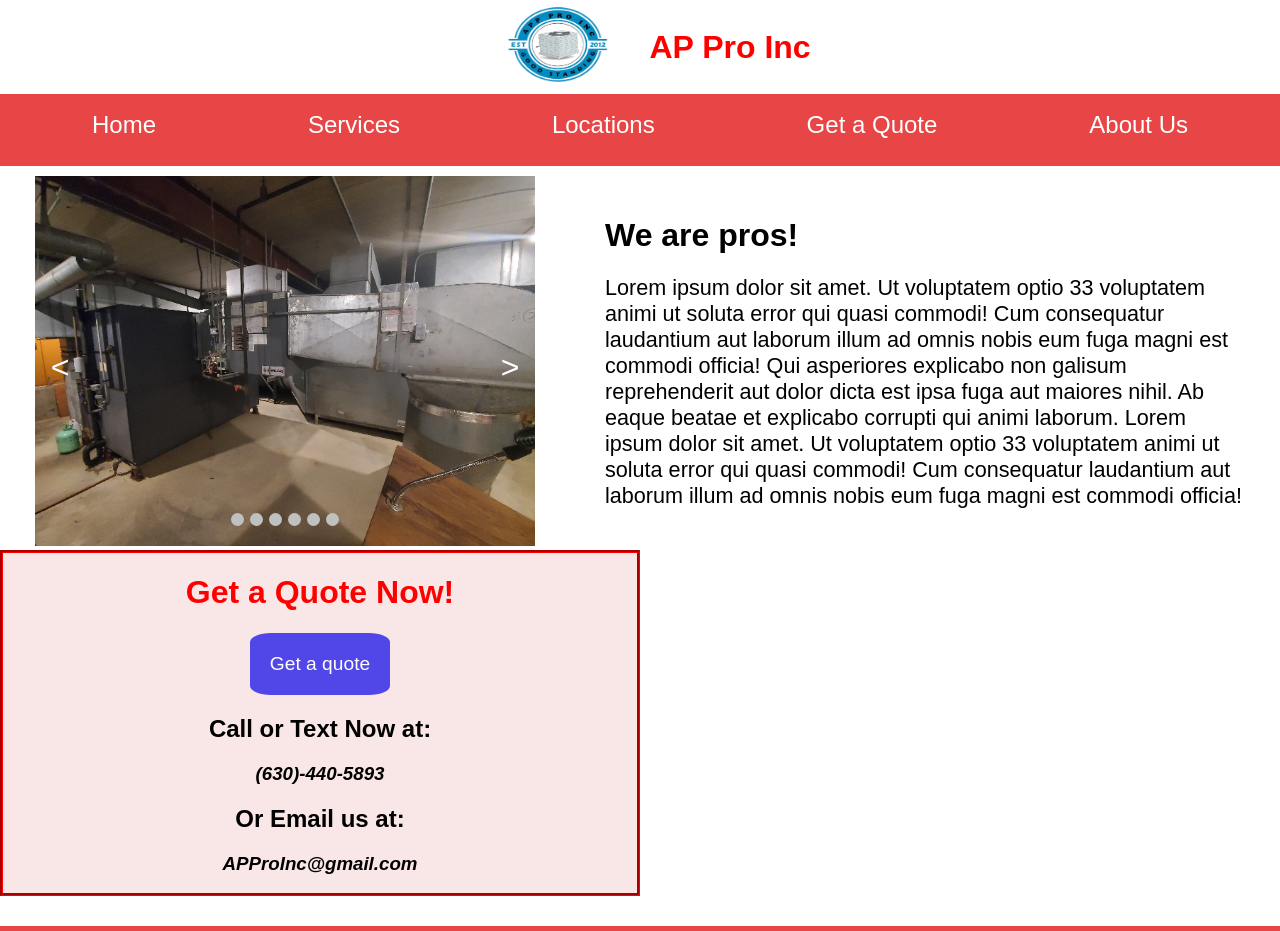
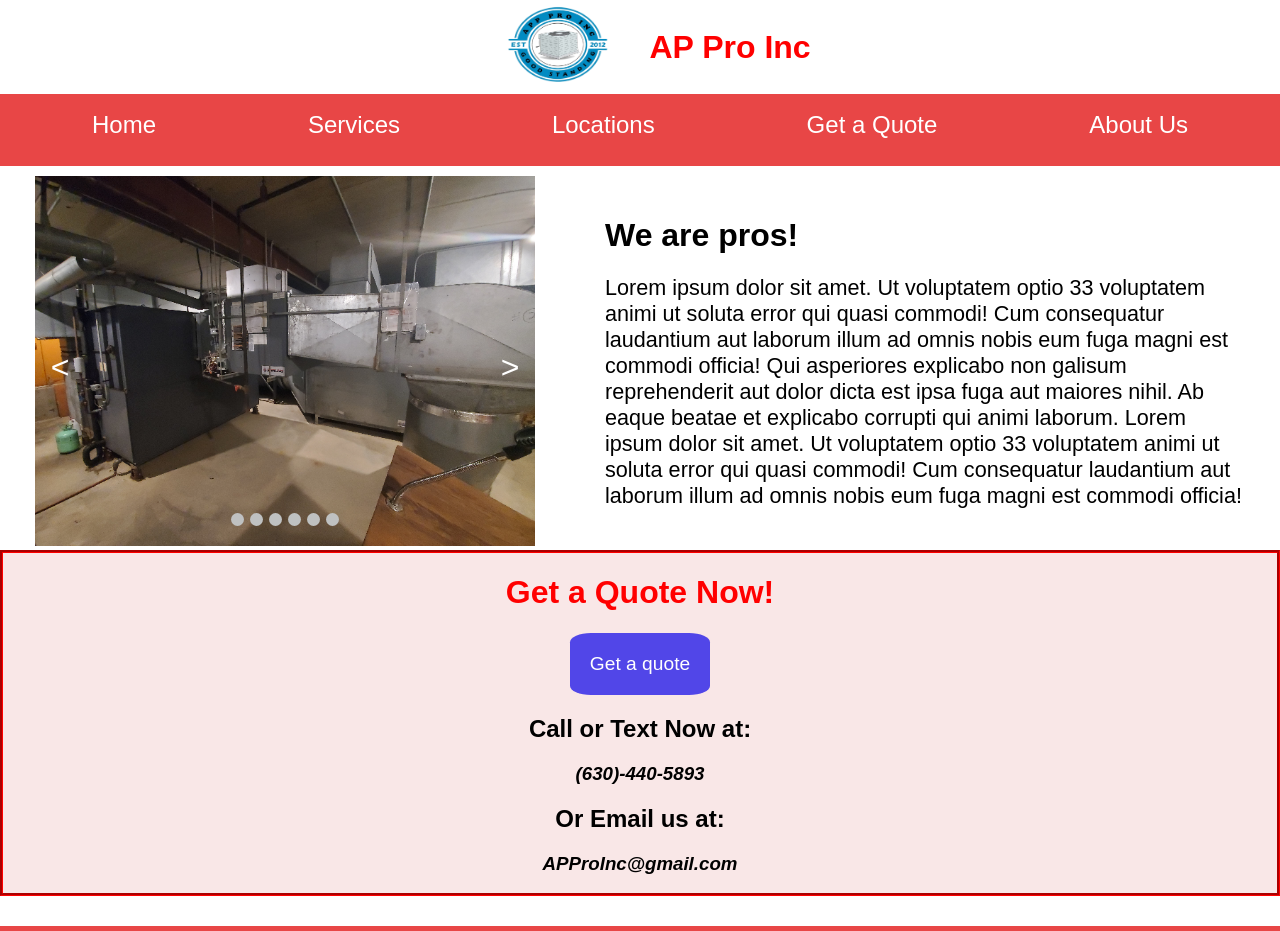
Before and after one commit to cod-cs-club/AC-Website, a Next.js app: page / in a window 1280 px wide. Shown: the top 931 px of the page. Built offline with nearby package versions, Linux system fonts and the light colour scheme.

Commit message:
made contactbox span the width of the viewport

```diff
--- a/src/styles/homepageStyles.scss
+++ b/src/styles/homepageStyles.scss
@@ -80,9 +80,12 @@
             border-style: groove;
             border-color: red;
             background-color: rgb(249, 231, 231);
-            width:50%;
+            width:100%;
 
             #internalContactBox{
+                a{
+                    display: inline;
+                }
                 #quoteButton{
                     margin-left: auto;
                     padding:20px;
@@ -95,6 +98,7 @@
                 }
                 #quoteButton:hover{
                     background-color: rgb(129, 121, 242);
+                    cursor: pointer;
                 }
             }
         }
```
